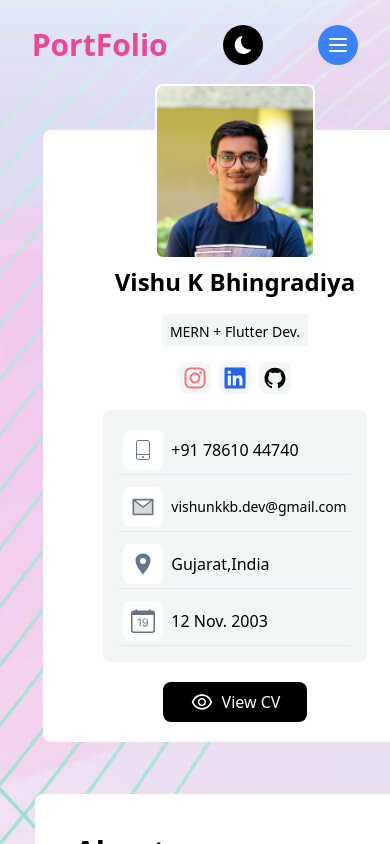
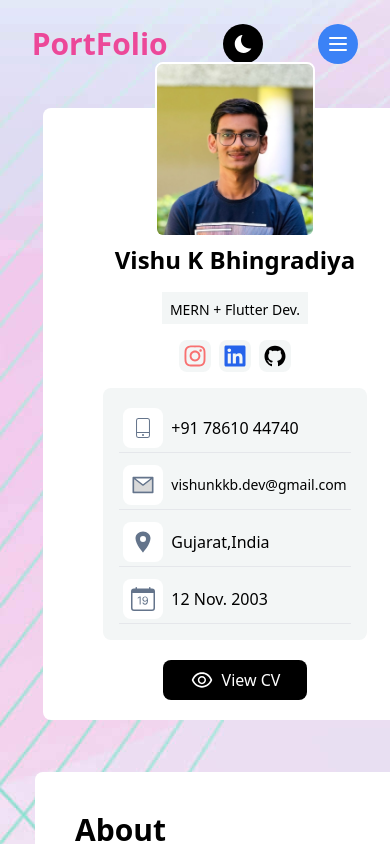
Before and after one commit to Vishuvishu/PortFolioWebsite-React, a React (Vite) app: page / in a window 390 px wide. Built offline with nearby package versions, Linux system fonts and the light colour scheme.

Commit message:
Update ForMobile.jsx

```diff
--- a/src/Components/ForMobile.jsx
+++ b/src/Components/ForMobile.jsx
@@ -11,7 +11,7 @@ const ForMobile = ({show,setShow,handleDarkMode,darkmode,cross,handleclick,handl
 
   return (
     <>
-        <div className='for-mobile w-screen flex items-center h-[90px]'>
+        <div className='for-mobile w-screen flex items-center mt-5'>
              <div className='w-screen flex justify-around items-center p-1 main'>
                  <h1 className='text-3xl font-bold  text-pink-500'>PortFolio</h1>
               {darkmode ==="light" ?
```
